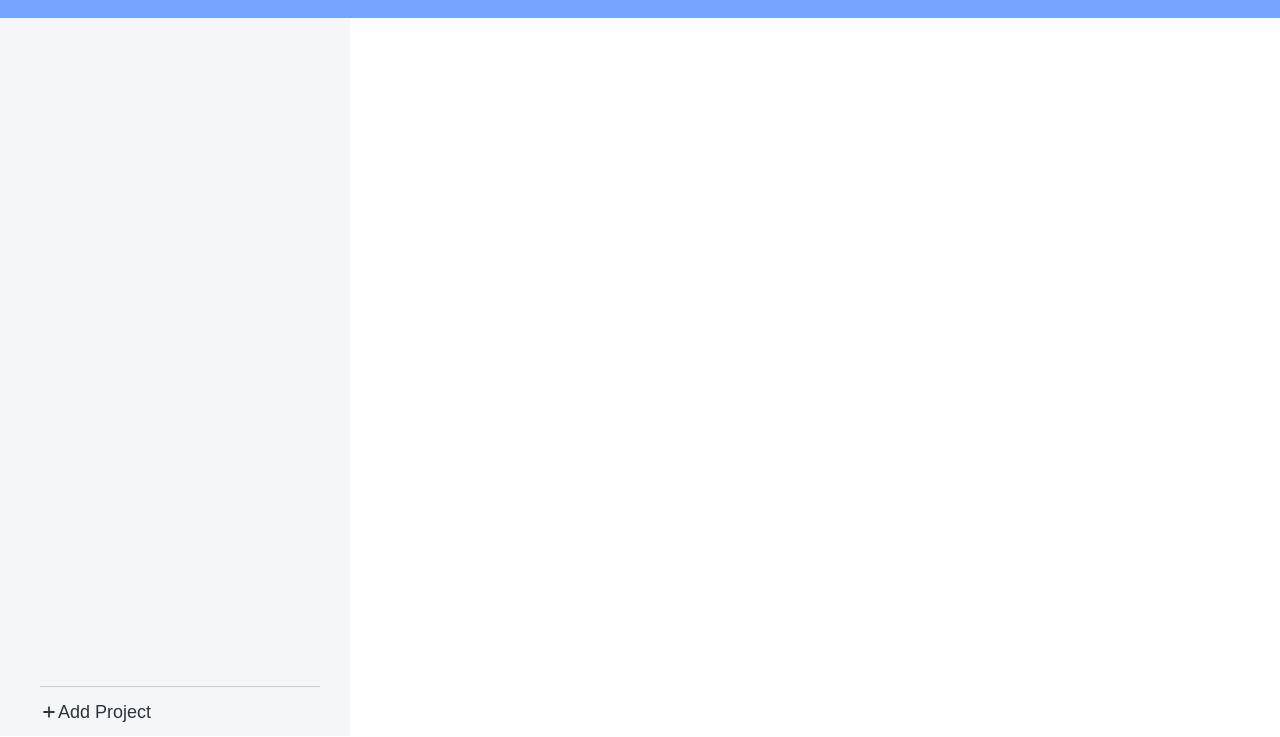
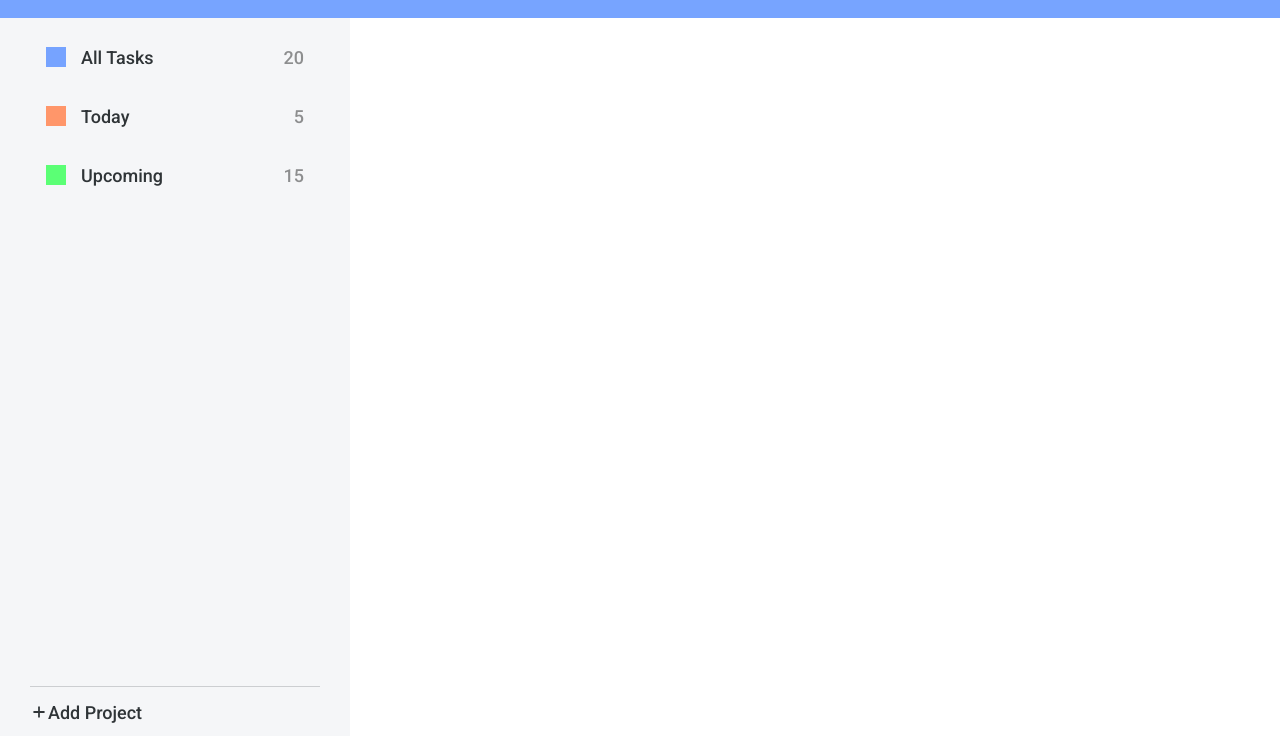
Before and after one commit to tonyelison/todo-list, a website built with webpack: page src/index.html in a window 1280 px wide. Shown: the part 64-801 px from the top of the page. Built offline with nearby package versions, Linux system fonts and the light colour scheme; a web font is replaced by a local one.

Commit message:
Add default project nav list items

```diff
--- a/src/index.html
+++ b/src/index.html
@@ -17,7 +17,29 @@
     </div>
   </header>
   <nav>
-    <div class="default-projects"></div>
+    <ul class="default-projects">
+      <li>
+        <a class="project">
+          <img class="icon all" src="<%= require('./assets/rectangle.svg') %>" alt="project icon">
+          <span class="title">All Tasks</span>
+          <span class="task-total">20</span>
+        </a>
+      </li>
+      <li>
+        <a class="project">
+          <img class="icon today" src="<%= require('./assets/rectangle.svg') %>" alt="project icon">
+          <span class="title">Today</span>
+          <span class="task-total">5</span>
+        </a>
+      </li>
+      <li>
+        <a class="project">
+          <img class="icon upcoming" src="<%= require('./assets/rectangle.svg') %>" alt="project icon">
+          <span class="title">Upcoming</span>
+          <span class="task-total">15</span>
+        </a>
+      </li>
+    </ul>
     <div class="user-defined-projects"></div>
     <div class="nav-footer">
       <button class="add-btn">
--- a/src/style.css
+++ b/src/style.css
@@ -8,9 +8,11 @@ body {
   --primary-color: #77A4FF;
   --secondary-color: #F5F6F8;
   --dark-grey: #2F3437;
+  --light-grey: #8D8E8F;
   --border-grey: #CCCED1;
 
   font-family: 'Roboto', Arial, Helvetica, sans-serif;
+  color: var(--dark-grey);
   box-sizing: border-box;
   height: 100vh;
 
@@ -19,8 +21,9 @@ body {
   grid-template-rows: 82px 1fr;
 }
 
-button {
+a, button {
   cursor: pointer;
+  font-family: inherit;
 }
 
 header {
@@ -51,10 +54,53 @@ header > * {
 
 nav {
   background-color: var(--secondary-color);
-  padding: 50px 30px 0 40px;
+  padding: 15px 30px 0 30px;
+  font-weight: 500;
 
   display: grid;
   grid-template-rows: 300px 1fr 50px;
+}
+
+nav ul {
+  list-style: none;
+  font-size: 18px;
+
+  display: flex;
+  flex-direction: column;
+  gap: 10px;
+}
+
+nav li a {
+  padding: 14px 16px;
+
+  display: flex;
+  gap: 15px;
+}
+
+nav li a:hover {
+  background-color: #e4e6ed;
+}
+
+nav li a .icon {
+  height: 20px;
+
+}
+
+.icon.all {
+  filter: brightness(0) saturate(100%) invert(61%) sepia(14%) saturate(3532%) hue-rotate(195deg) brightness(103%) contrast(101%);;
+}
+
+.icon.today {
+  filter: brightness(0) saturate(100%) invert(70%) sepia(48%) saturate(761%) hue-rotate(317deg) brightness(100%) contrast(101%);
+}
+
+.icon.upcoming {
+  filter: brightness(0) saturate(100%) invert(83%) sepia(12%) saturate(2187%) hue-rotate(69deg) brightness(103%) contrast(101%);
+}
+
+nav li a .task-total {
+  margin-left: auto;
+  color: var(--light-grey);
 }
 
 .nav-footer {
@@ -72,6 +118,7 @@ button.add-btn {
   color: var(--dark-grey);
   border: none;
   font-size: 18px;
+  font-weight: 500;
 
   display: flex;
   align-items: center;
```
